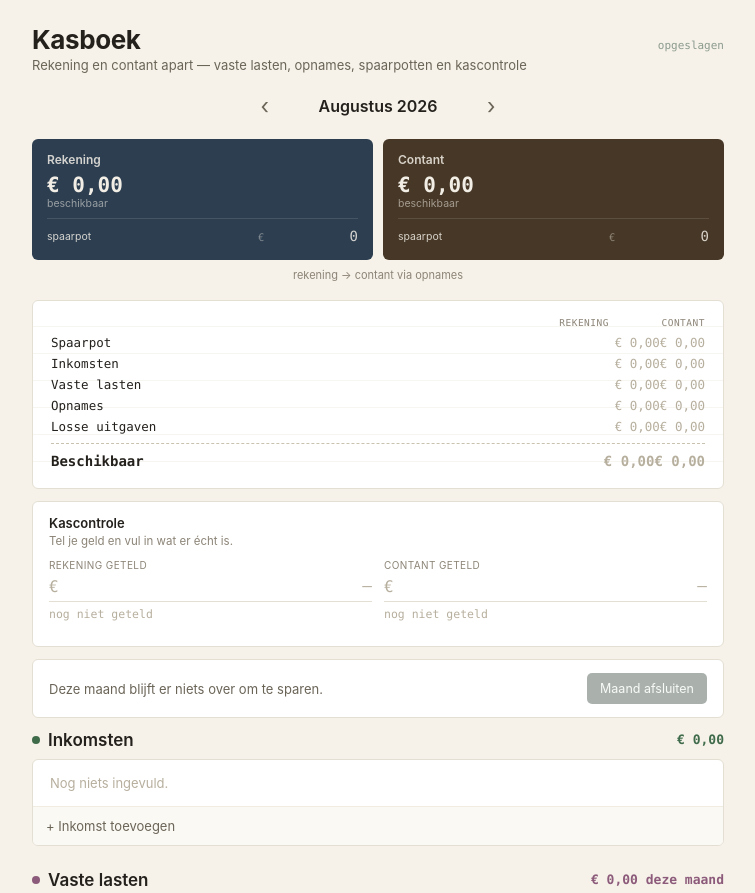
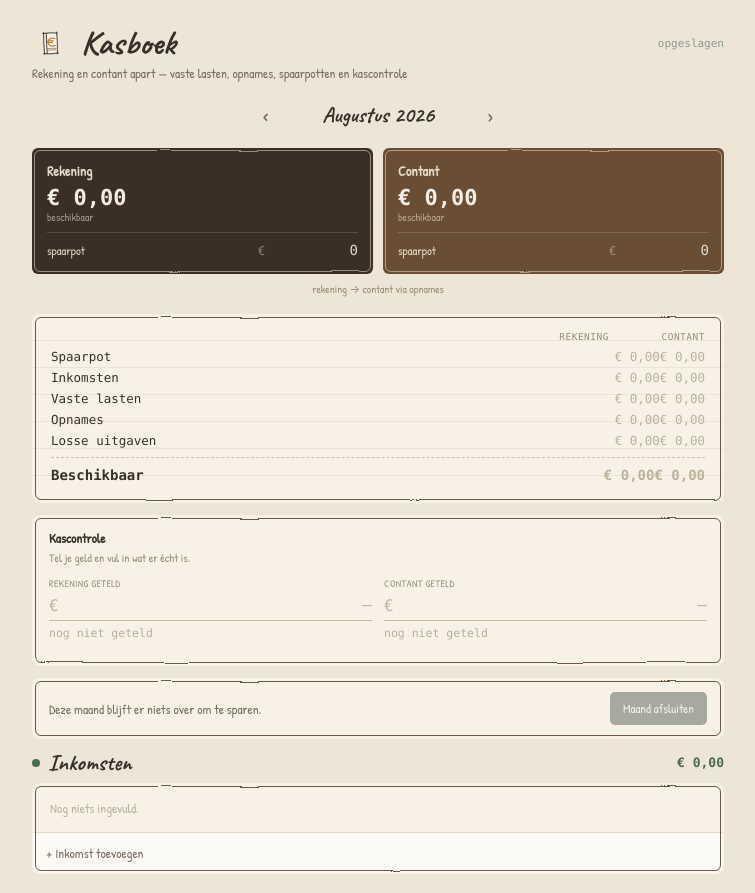
Before and after one commit to zsj4j2s4df-pixel/Kasboek, a plain HTML site: page index.html in a window 1280 px wide. Shown: the top 893 px of the page, without its empty margins (262-1017 px from the left). Drawn offline with Linux system fonts and the light colour scheme.

Commit message:
Hand-getekende huisstijl: logo-header, splashscreen en warmere kleuren
- Logo linksboven naast de titel; koppen in het Caveat-handschrift
- Splashscreen bij openen (logo + Kasboek), faded weg na laden
- Warmer, bruiner palet richting Lets Brew; potten espresso/caramel
- Hand-getekende wobble-randen om kaarten en potten (bedragen blijven mono/scherp)
- Logo- en icoonbestanden meegekleurd naar het warme palet

Co-Authored-By: Claude Opus 4.8 <noreply@anthropic.com>
Claude-Session: https://claude.ai/code/session_019mMUUrScshGjDo16zSTS5K

```diff
--- a/index.html
+++ b/index.html
@@ -5,28 +5,33 @@
 <meta name="viewport" content="width=device-width, initial-scale=1, viewport-fit=cover">
 <meta name="apple-mobile-web-app-capable" content="yes">
 <meta name="apple-mobile-web-app-status-bar-style" content="default">
-<meta name="theme-color" content="#F6F2E9">
+<meta name="theme-color" content="#EDE5D6">
 <meta name="apple-mobile-web-app-title" content="Kasboek">
 <link rel="icon" href="favicon.svg" type="image/svg+xml">
 <link rel="icon" href="favicon-32.png" sizes="32x32" type="image/png">
 <link rel="apple-touch-icon" href="apple-touch-icon.png">
 <link rel="manifest" href="manifest.json">
+<link rel="preconnect" href="https://fonts.googleapis.com">
+<link rel="preconnect" href="https://fonts.gstatic.com" crossorigin>
+<link href="https://fonts.googleapis.com/css2?family=Caveat:wght@600;700&family=Patrick+Hand&display=swap" rel="stylesheet">
 <title>Kasboek</title>
 <style>
 :root{
-  --papier:#F6F2E9; --kaart:#FFFFFF; --rand:#E4DFD3; --lijn:#F0ECE1;
-  --inkt:#24211D; --grijs:#6B6558; --licht:#8C8477; --zeer-licht:#B7AF9E;
-  --groen:#3F6B4B; --oranje:#C97F1E; --rood:#A8462E;
-  --rekening:#3D5A80; --contant:#8C6D3F; --paars:#8C5A7A; --blauwgrijs:#5B6B7A; --goud:#B98A3D;
+  --papier:#EDE5D6; --kaart:#F7F1E6; --rand:#CBB99B; --lijn:#E3D8C4;
+  --inkt:#3A302A; --grijs:#7A6C5E; --licht:#9C8D79; --zeer-licht:#BEB29C;
+  --groen:#4A6B4E; --oranje:#B9772E; --rood:#A8462E;
+  --rekening:#5A4433; --contant:#8A6A45; --paars:#7A5A50; --blauwgrijs:#6E5A46; --goud:#B98A3D;
+  --schets:#6B5844;
 }
 *{box-sizing:border-box;-webkit-tap-highlight-color:transparent}
 body{margin:0;background:var(--papier);color:var(--inkt);
-  font-family:-apple-system,BlinkMacSystemFont,"Segoe UI",Roboto,sans-serif;
+  font-family:'Patrick Hand',-apple-system,BlinkMacSystemFont,"Segoe UI",Roboto,sans-serif;
   padding:env(safe-area-inset-top) 0 env(safe-area-inset-bottom)}
+h1,h2,#maandLabel,.splash-titel{font-family:'Caveat',cursive}
 .wrap{max-width:720px;margin:0 auto;padding:24px 14px 90px}
 .mono{font-variant-numeric:tabular-nums;font-family:ui-monospace,SFMono-Regular,Menlo,monospace}
-h1{font-size:26px;margin:0;font-weight:700;letter-spacing:-0.4px}
-h2{font-size:17px;margin:0;font-weight:600;display:flex;align-items:center;gap:8px}
+h1{font-size:34px;margin:0;font-weight:700;letter-spacing:0;line-height:.95}
+h2{font-size:23px;margin:0;font-weight:700;display:flex;align-items:center;gap:8px;line-height:1}
 .sub{font-size:13px;color:var(--grijs);margin:2px 0 18px}
 .dot{width:8px;height:8px;border-radius:50%;display:inline-block}
 input{background:transparent;border:none;border-bottom:1px solid transparent;outline:none;
@@ -36,18 +41,21 @@ input::placeholder{color:var(--zeer-licht)}
 input[type=number]{-moz-appearance:textfield}
 input[type=number]::-webkit-outer-spin-button,input[type=number]::-webkit-inner-spin-button{-webkit-appearance:none;margin:0}
 button{font-family:inherit;cursor:pointer}
-.kaart{background:var(--kaart);border:1px solid var(--rand);border-radius:6px;overflow:hidden}
+.kaart{position:relative;background:var(--kaart);border:1px solid transparent;border-radius:8px;overflow:hidden}
+.kaart::after,.pot::after{content:"";position:absolute;inset:2px;border-radius:6px;
+  border:1.8px solid var(--schets);filter:url(#wobble);pointer-events:none;z-index:3}
+.pot::after{border-color:rgba(242,234,217,.5)}
 .maandbalk{display:flex;align-items:center;justify-content:center;gap:14px;margin-bottom:18px}
 .maandbalk button{background:none;border:none;color:var(--grijs);font-size:22px;padding:4px 10px;line-height:1}
-#maandLabel{font-size:16px;font-weight:600;min-width:170px;text-align:center;text-transform:capitalize}
+#maandLabel{font-size:22px;font-weight:700;min-width:170px;text-align:center;text-transform:capitalize}
 .potten{display:grid;grid-template-columns:1fr 1fr;gap:10px;margin-bottom:8px}
-.pot{border-radius:6px;padding:13px 15px;color:#F2EEE6}
-.pot.rek{background:#2C3E50} .pot.con{background:#463726}
-.pot .naam{font-size:12px;font-weight:600;opacity:.85;margin-bottom:6px}
-.pot .groot{font-size:21px;font-weight:600}
-.pot .klein{font-size:10.5px;opacity:.55;margin-bottom:8px}
-.pot .spaarrij{border-top:1px solid rgba(255,255,255,.14);padding-top:7px;display:flex;
-  align-items:center;justify-content:space-between;gap:6px;font-size:10.5px;opacity:.85}
+.pot{position:relative;border-radius:6px;padding:13px 15px;color:#F2EAD9}
+.pot.rek{background:#3B2E25} .pot.con{background:#6A4E34}
+.pot .naam{font-size:14px;font-weight:600;opacity:.9;margin-bottom:5px}
+.pot .groot{font-size:22px;font-weight:600}
+.pot .klein{font-size:11px;opacity:.55;margin-bottom:8px}
+.pot .spaarrij{border-top:1px solid rgba(255,255,255,.16);padding-top:7px;display:flex;
+  align-items:center;justify-content:space-between;gap:6px;font-size:12px;opacity:.9}
 .pot input{color:#F2EEE6;text-align:right;font-size:14px}
 .pot .veld{display:flex;align-items:center;gap:3px;width:100px}
 .hint{text-align:center;font-size:11px;color:var(--licht);margin-bottom:18px}
@@ -113,12 +121,70 @@ button{font-family:inherit;cursor:pointer}
 .voet{margin-top:26px;display:flex;gap:8px;flex-wrap:wrap;justify-content:center}
 .voet .knop{font-size:11.5px}
 .dim{opacity:.45}
+/* header logo */
+.merk{display:flex;align-items:center;gap:11px}
+.merk svg{width:38px;height:38px;flex-shrink:0;filter:url(#wobble-rough)}
+/* splash */
+#splash{position:fixed;inset:0;z-index:60;background:var(--papier);
+  display:flex;align-items:center;justify-content:center;transition:opacity .55s ease}
+#splash.weg{opacity:0;pointer-events:none}
+.splash-in{display:flex;flex-direction:column;align-items:center;gap:16px;
+  animation:splashpop .65s cubic-bezier(.2,.8,.3,1) both}
+.splash-in svg{width:120px;height:120px;filter:url(#wobble-rough)}
+.splash-titel{font-size:52px;font-weight:700;color:var(--inkt);line-height:1}
+.splash-sub{font-size:16px;color:var(--grijs);margin-top:-6px}
+@keyframes splashpop{from{opacity:0;transform:translateY(10px) scale(.95)}to{opacity:1;transform:none}}
 </style>
 </head>
 <body>
+<svg width="0" height="0" style="position:absolute" aria-hidden="true"><defs>
+  <filter id="wobble" x="-6%" y="-6%" width="112%" height="112%">
+    <feTurbulence type="fractalNoise" baseFrequency="0.012" numOctaves="2" seed="5" result="n"/>
+    <feDisplacementMap in="SourceGraphic" in2="n" scale="2.2" xChannelSelector="R" yChannelSelector="G"/>
+  </filter>
+  <filter id="wobble-rough" x="-20%" y="-20%" width="140%" height="140%">
+    <feTurbulence type="fractalNoise" baseFrequency="0.02" numOctaves="2" seed="7" result="n"/>
+    <feDisplacementMap in="SourceGraphic" in2="n" scale="2.6" xChannelSelector="R" yChannelSelector="G"/>
+  </filter>
+</defs></svg>
+
+<div id="splash"><div class="splash-in">
+  <svg viewBox="0 0 512 512" aria-label="Kasboek logo">
+    <g fill="none" stroke="#3A302A" stroke-width="12" stroke-linecap="round" stroke-linejoin="round" transform="rotate(-2.4 256 256)">
+      <path fill="#F7F1E6" stroke="none" d="M164 128 Q160 250 166 394 Q250 402 336 394 Q342 250 336 126 Q250 118 164 128 Z"/>
+      <path d="M162 110 Q155 250 164 404"/><path d="M150 124 Q250 112 348 126"/>
+      <path d="M338 112 Q347 250 336 406"/><path d="M150 396 Q250 410 350 394"/>
+      <path d="M198 126 Q193 250 200 396"/>
+      <path stroke="#B98A3D" stroke-width="17" d="M312 198 Q252 180 224 214 Q203 244 224 276 Q252 308 312 292"/>
+      <path stroke="#B98A3D" stroke-width="17" d="M214 228 Q250 223 286 227"/>
+      <path stroke="#B98A3D" stroke-width="17" d="M210 250 Q246 246 278 250"/>
+      <path stroke="#8A6A45" stroke-width="9" d="M206 330 Q262 325 318 331"/>
+      <path stroke="#8A6A45" stroke-width="9" d="M206 350 Q262 345 316 351"/>
+    </g>
+  </svg>
+  <div class="splash-titel">Kasboek</div>
+  <div class="splash-sub">rekening &amp; contant, overzichtelijk</div>
+</div></div>
+
 <div class="wrap">
-  <div style="display:flex;align-items:baseline;justify-content:space-between">
-    <h1>Kasboek</h1><span id="opslagStatus" class="mono" style="font-size:11px;color:#8C9A8E">opgeslagen</span>
+  <div style="display:flex;align-items:center;justify-content:space-between">
+    <div class="merk">
+      <svg viewBox="0 0 512 512" aria-hidden="true">
+        <g fill="none" stroke="#3A302A" stroke-width="12" stroke-linecap="round" stroke-linejoin="round" transform="rotate(-2.4 256 256)">
+          <path fill="#F7F1E6" stroke="none" d="M164 128 Q160 250 166 394 Q250 402 336 394 Q342 250 336 126 Q250 118 164 128 Z"/>
+          <path d="M162 110 Q155 250 164 404"/><path d="M150 124 Q250 112 348 126"/>
+          <path d="M338 112 Q347 250 336 406"/><path d="M150 396 Q250 410 350 394"/>
+          <path d="M198 126 Q193 250 200 396"/>
+          <path stroke="#B98A3D" stroke-width="17" d="M312 198 Q252 180 224 214 Q203 244 224 276 Q252 308 312 292"/>
+          <path stroke="#B98A3D" stroke-width="17" d="M214 228 Q250 223 286 227"/>
+          <path stroke="#B98A3D" stroke-width="17" d="M210 250 Q246 246 278 250"/>
+          <path stroke="#8A6A45" stroke-width="9" d="M206 330 Q262 325 318 331"/>
+          <path stroke="#8A6A45" stroke-width="9" d="M206 350 Q262 345 316 351"/>
+        </g>
+      </svg>
+      <h1>Kasboek</h1>
+    </div>
+    <span id="opslagStatus" class="mono" style="font-size:11px;color:#8C9A8E">opgeslagen</span>
   </div>
   <p class="sub">Rekening en contant apart — vaste lasten, opnames, spaarpotten en kascontrole</p>
 
@@ -561,6 +627,14 @@ function start(){
   laadMaand();
 }
 start();
+
+// splashscreen wegfaden zodra de app geladen is
+(function(){
+  const s=$("splash"); if(!s)return;
+  const weg=()=>{s.classList.add("weg");setTimeout(()=>s.remove(),650);};
+  const t=setTimeout(weg,1100);
+  window.addEventListener("load",()=>{clearTimeout(t);setTimeout(weg,700);});
+})();
 </script>
 </body>
 </html>
```
Also changed, not shown: apple-touch-icon.png, favicon-32.png, favicon.svg, icon-192.png, icon-512.png, logo.svg.
